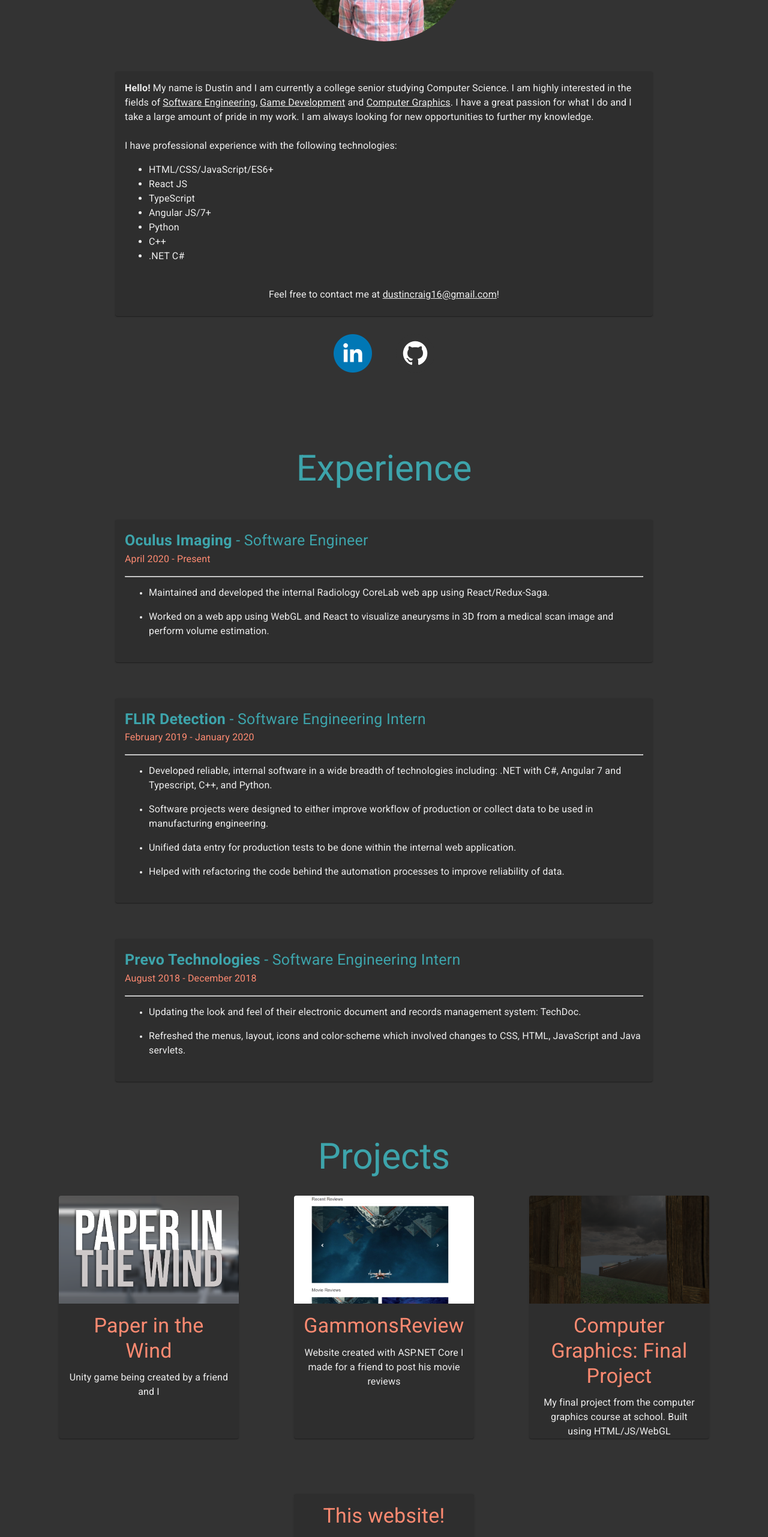
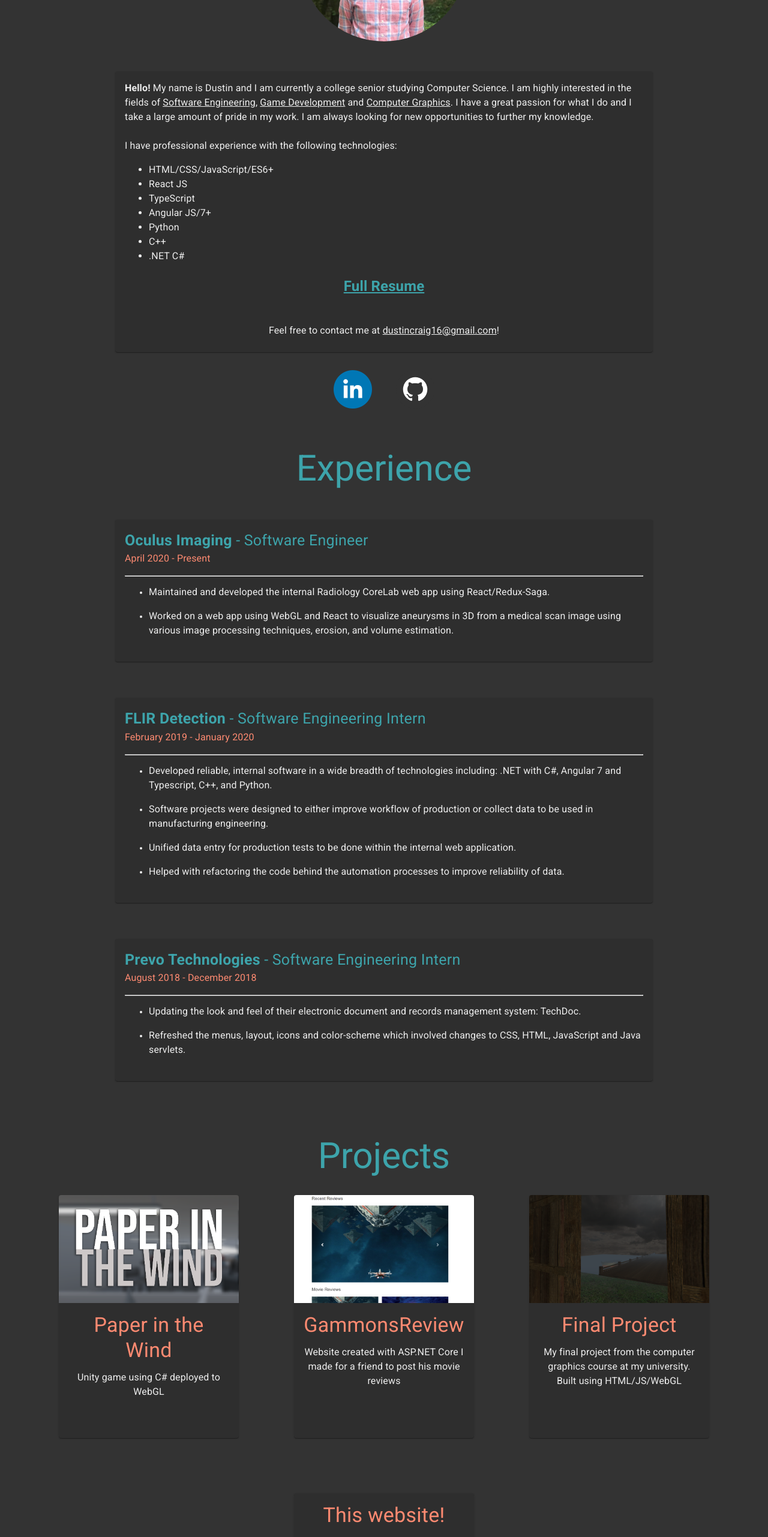
Before and after one commit to DustinCraig/home, a React (Create React App) app: page / in a window 1280 px wide. Shown: the part 1240-3802 px from the top of the page at 60% size. Built offline with nearby package versions, Linux system fonts and the light colour scheme.

Commit message:
Added resume. Updated some styling

```diff
--- a/src/components/about/index.jsx
+++ b/src/components/about/index.jsx
@@ -61,15 +61,18 @@ export default function About() {
         <Card className={classes.card} variant='outline'>
           <CardContent>
             <Typography className={classes.title}>
-              <b>Hello!</b> My name is Dustin and I am currently a college
-              senior studying Computer Science. I am highly interested in the
-              fields of <u>Software Engineering</u>, <u>Game Development</u> and{' '}
-              <u>Computer Graphics</u>. I have a great passion for what I do and
-              I take a large amount of pride in my work. I am always looking for
-              new opportunities to further my knowledge.
-              <br />
-              <br />I have professional experience with the following
-              technologies:
+              <Typography paragraph>
+                <b>Hello!</b> My name is Dustin and I am currently a college
+                senior studying Computer Science. I am highly interested in the
+                fields of <u>Software Engineering</u>, <u>Game Development</u>{' '}
+                and <u>Computer Graphics</u>. I have a great passion for what I
+                do and I take a large amount of pride in my work. I am always
+                looking for new opportunities to further my knowledge.
+                <br />
+                <br />I have professional experience with the following
+                technologies:
+              </Typography>
+
               <ul>
                 <li>HTML/CSS/JavaScript/ES6+</li>
                 <li>React JS</li>
@@ -79,6 +82,15 @@ export default function About() {
                 <li>C++</li>
                 <li>.NET C#</li>
               </ul>
+              <h2 style={{ textAlign: 'center' }}>
+                <a
+                  href='https://docs.google.com/document/d/1n2BAmpFuUchw4EOFzBa52wLKmG3VN9_oxa15QSwzIwQ/edit?usp=sharing'
+                  style={{ color: HEADERCOLOR }}
+                  target='_blank'
+                >
+                  Full Resume
+                </a>
+              </h2>
               <br />
               <center>
                 Feel free to contact me at{' '}
@@ -94,9 +106,7 @@ export default function About() {
           </CardContent>
         </Card>
         <SocialButtons />
-        <br />
-        <br />
-        <br />
+        <div stlye={{ marginBottom: 10 }} />
       </Grid>
     </div>
   )
--- a/src/components/experience/index.jsx
+++ b/src/components/experience/index.jsx
@@ -8,7 +8,7 @@ import { BACKGROUNDCOLOR, HEADERCOLOR } from '../../constants'
 
 const OI_BULLETPOINTS = [
   'Maintained and developed the internal Radiology CoreLab web app using React/Redux-Saga.',
-  'Worked on a web app using WebGL and React to visualize aneurysms in 3D from a medical scan image and perform volume estimation.',
+  'Worked on a web app using WebGL and React to visualize aneurysms in 3D from a medical scan image using various image processing techniques, erosion, and volume estimation.',
 ]
 
 const FLIR_BULLETPOINTS = [
--- a/src/components/projects/index.jsx
+++ b/src/components/projects/index.jsx
@@ -39,7 +39,7 @@ export default function Projects() {
             <Grid item>
               <ProjectCard
                 title={'Paper in the Wind'}
-                description={'Unity game being created by a friend and I'}
+                description={'Unity game using C# deployed to WebGL'}
                 link={'https://dustincraig.github.io/PaperInTheWind/'}
               />
             </Grid>
@@ -54,9 +54,9 @@ export default function Projects() {
             </Grid>
             <Grid item>
               <ProjectCard
-                title={'Computer Graphics: Final Project'}
+                title={'Final Project'}
                 description={
-                  'My final project from the computer graphics course at school. Built using HTML/JS/WebGL'
+                  'My final project from the computer graphics course at my university. Built using HTML/JS/WebGL'
                 }
                 link={
                   'http://web.eecs.utk.edu/~dcraig14/2bN9gJ0sx3U/finalp.html'
--- a/src/components/projects/projectCard/index.jsx
+++ b/src/components/projects/projectCard/index.jsx
@@ -31,18 +31,25 @@ export default function ProjectCard({ title, link, description }) {
   return (
     <Fragment>
       <a href={link} style={{ textDecoration: 'none' }}>
-        <Card className={classes.card} variant="outline">
+        <Card className={classes.card} variant='outline'>
           <CardActionArea>
-            {title === 'Paper in the Wind' && <CardMedia className={classes.media} image={PITW} />}
+            {title === 'Paper in the Wind' && (
+              <CardMedia className={classes.media} image={PITW} />
+            )}
             {title === 'GammonsReview' && (
               <CardMedia className={classes.media} image={GAMMONSREVIEW} />
             )}
-            {title === 'Computer Graphics: Final Project' && (
+            {title === 'Final Project' && (
               <CardMedia className={classes.media} image={GRAPHICS} />
             )}
           </CardActionArea>
           <CardContent>
-            <Typography className={classes.title} gutterBottom variant="h4" component="h2">
+            <Typography
+              className={classes.title}
+              gutterBottom
+              variant='h4'
+              component='h2'
+            >
               {title}
             </Typography>
             <Typography>{description}</Typography>
```
